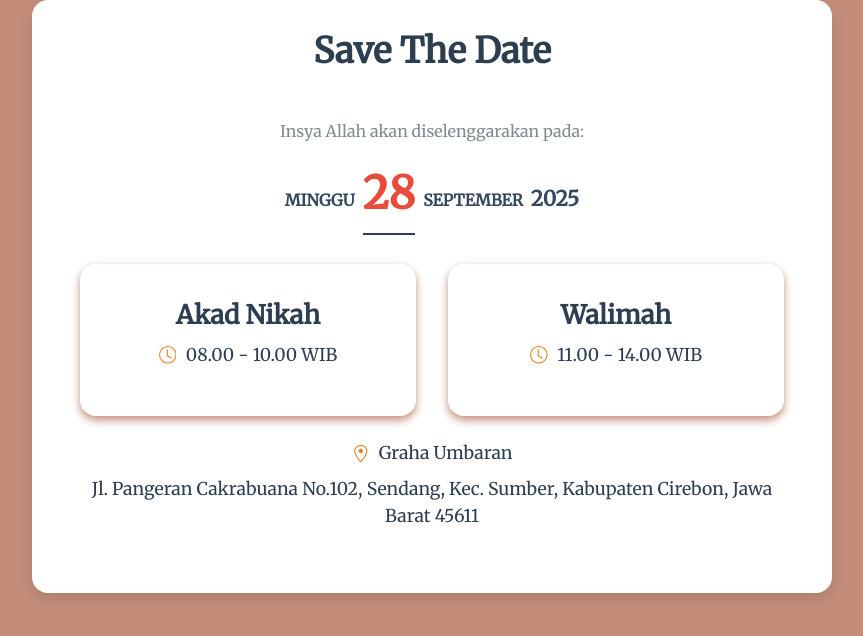
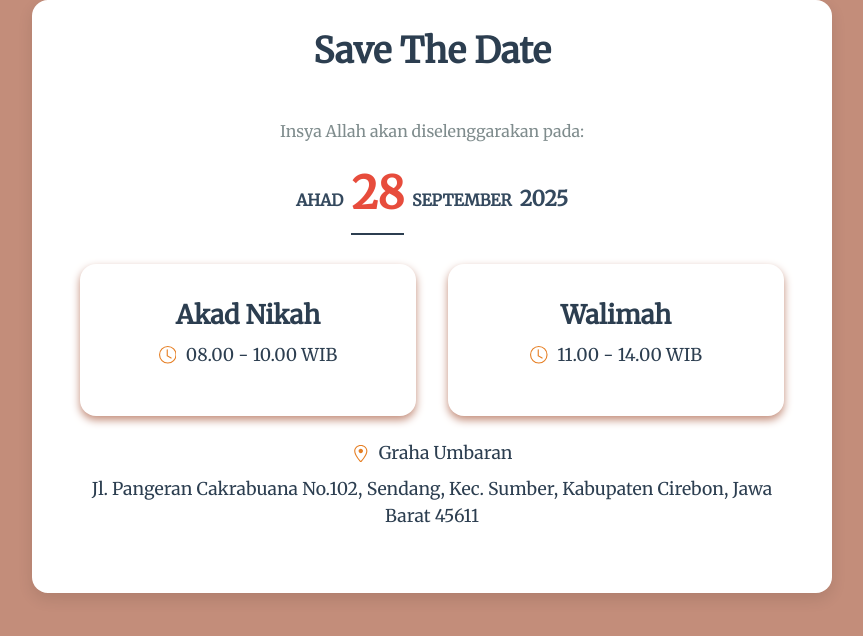
Before and after one commit to Trias1/finn-wed, a Next.js app: page /components/organisms/WeedingLocation in a window 1280 px wide. Shown: the top 636 px of the page, without its empty margins (208-1071 px from the left). Built offline with nearby package versions, Linux system fonts and the light colour scheme.

Commit message:
fix: correct spelling of 'atasNama' in Amplop component

```diff
--- a/pages/components/organisms/WeedingLocation/index.tsx
+++ b/pages/components/organisms/WeedingLocation/index.tsx
@@ -15,7 +15,7 @@ export default function WeedingLocation() {
             </p>
 
             <div className="save-the-date">
-              <span className="day">Minggu</span>
+              <span className="day">Ahad</span>
               <div className="date-container">
                 <span className="date">28</span>
                 <hr className="date-line" />
--- a/pages/components/organisms/mainBanner/index.tsx
+++ b/pages/components/organisms/mainBanner/index.tsx
@@ -46,7 +46,7 @@ export default function MainBanner() {
           <h4 className="text-invite">
             We invite you to celebrate our wedding
             <br />
-            <span className="mt-1">Sabtu, 28 September 2025</span>
+            <span className="mt-1">Ahad, 28 September 2025</span>
           </h4>
 
           <div className="heading">
```
